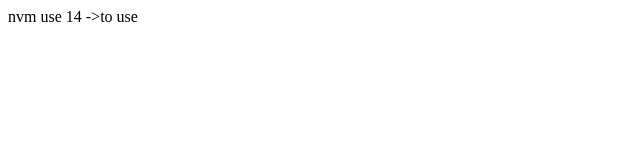
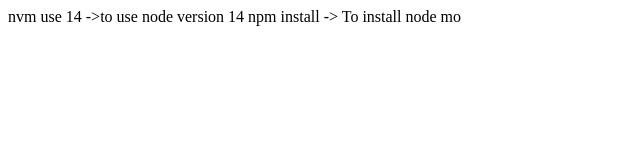
Before and after one commit to iamneo-production/bdbfafefafdadaeccdfffebaeceaec, a website: page public/index.html in a window 1280 px wide. Shown: the whole page, without its empty margins (0-640 px from the left). Drawn offline with Linux system fonts and the light colour scheme.

Commit message:
Backup Commit

```diff
--- a/public/index.html
+++ b/public/index.html
@@ -8,6 +8,7 @@
     <link rel="stylesheet" href="style.css" />
 </head>
 <body>
-    nvm use 14 ->to use
+    nvm use 14 ->to use node version 14
+    npm install -> To install node mo
 </body>
 </html>
```
